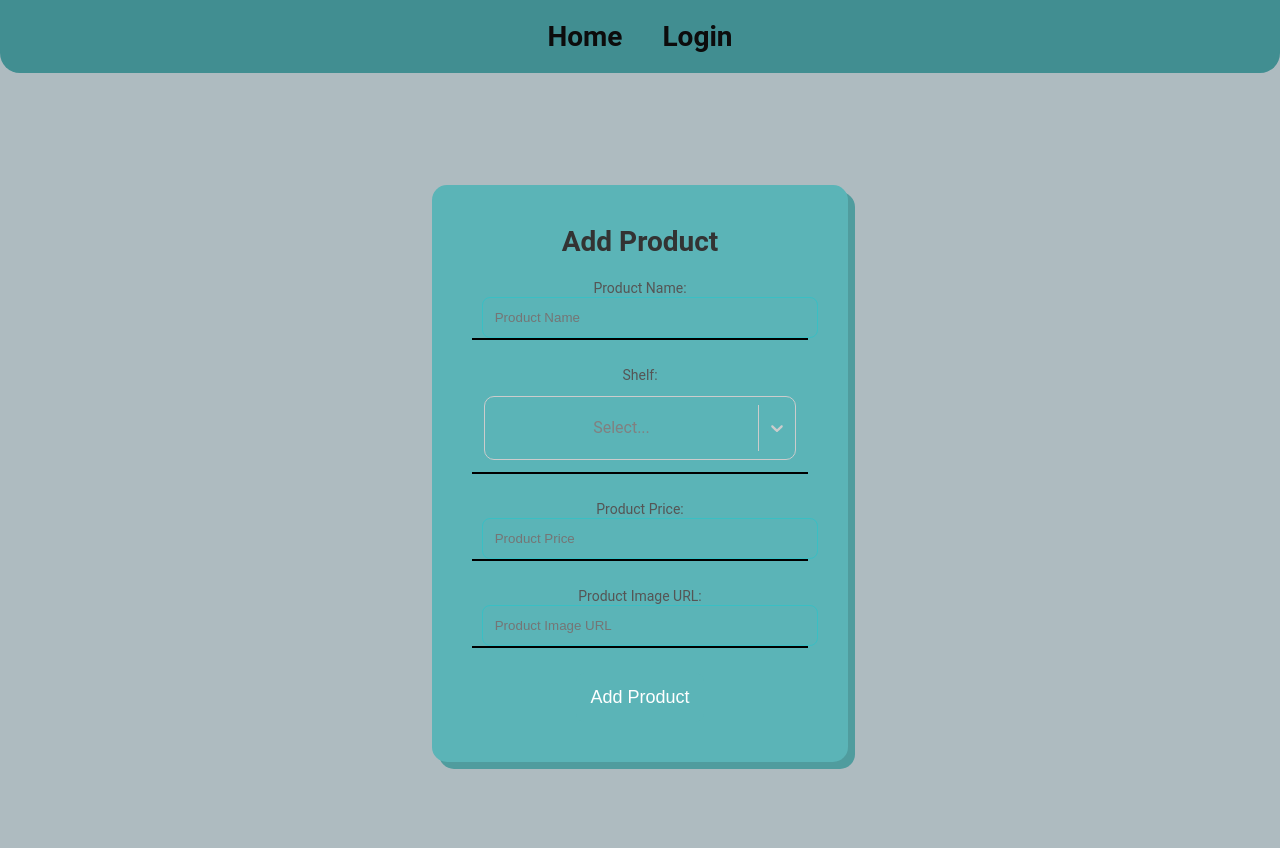
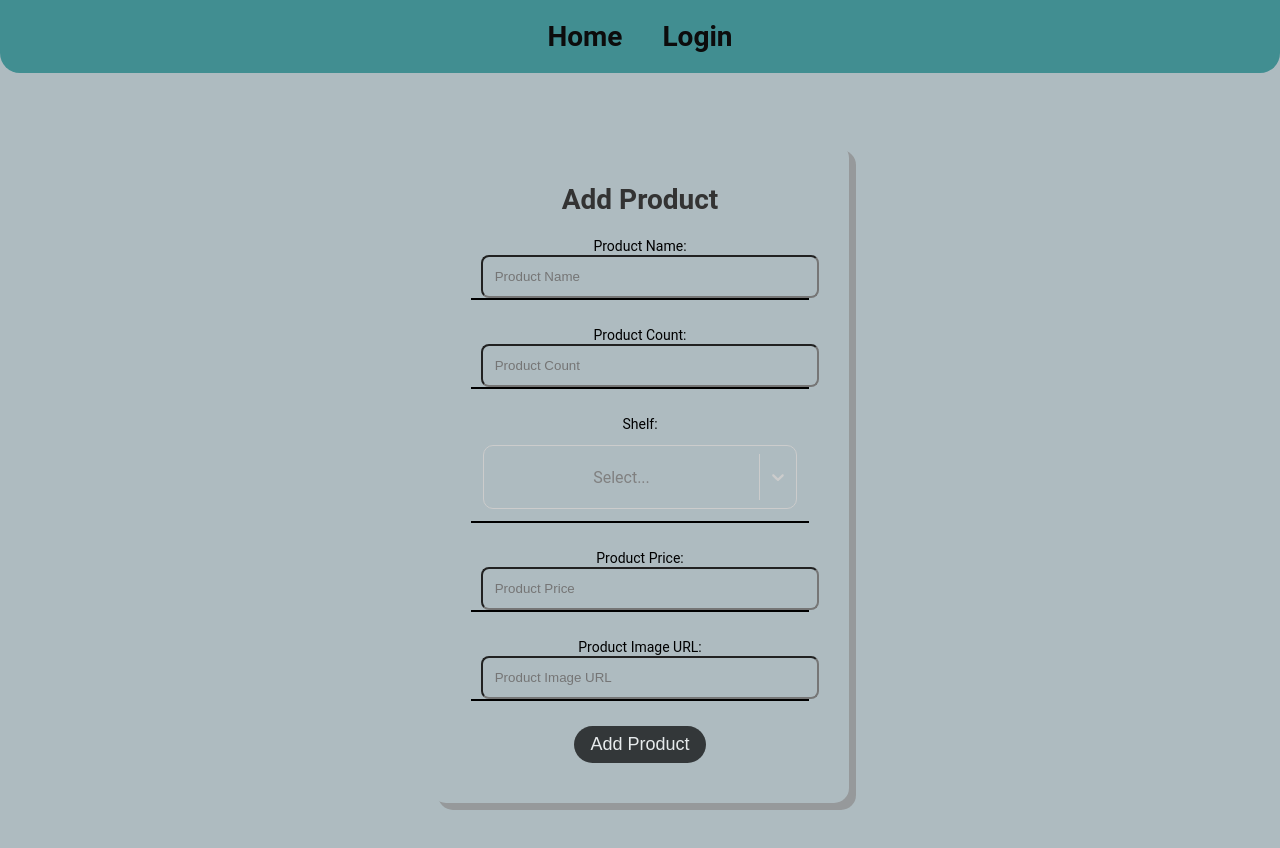
Before and after one commit to Dragonbestgg1/lietotajulomas, a React (Create React App) app: page /data in a window 1280 px wide. Shown: the top 848 px of the page. Built offline with nearby package versions, Linux system fonts and the light colour scheme; no server answers.

Commit message:
big pull

```diff
--- a/package.json
+++ b/package.json
@@ -7,7 +7,9 @@
     "@testing-library/react": "^13.4.0",
     "@testing-library/user-event": "^13.5.0",
     "axios": "^1.6.2",
+    "html2canvas": "^1.4.1",
     "js-cookie": "^3.0.5",
+    "jspdf": "^2.5.1",
     "jwt-decode": "^4.0.0",
     "react": "^18.2.0",
     "react-beautiful-dnd": "^13.1.1",
--- a/src/data/index.js
+++ b/src/data/index.js
@@ -52,6 +52,11 @@ class Data extends Component {
               </div>
 
               <div className={`${style.inputContainer}`}>
+                <label htmlFor="productCount">Product Count:</label>
+                <input name="productCount" type="number" className={`${style.input}`} placeholder="Product Count" required />
+              </div>
+
+              <div className={`${style.inputContainer}`}>
                 <label htmlFor="shelf">Shelf:</label>
                 <Select
                   name="shelf"
@@ -91,7 +96,7 @@ class Data extends Component {
       formDataObject[key] = value;
     });
 
-    if (!formDataObject["productName"] || !formDataObject["shelf"] || !formDataObject["productPrice"] || !formDataObject["productImg"]) {
+    if (!formDataObject["productName"] || !formDataObject["productCount"] || !formDataObject["shelf"] || !formDataObject["productPrice"] || !formDataObject["productImg"]) {
       this.setState({ errorMessage: "All fields are required." });
       return;
     }
@@ -107,6 +112,7 @@ class Data extends Component {
         name: formDataObject["productName"],
         price: parseFloat(formDataObject["productPrice"]),
         image_url: formDataObject["productImg"],
+        count: parseFloat(formDataObject["productCount"])
       });
 
       this.setState({ errorMessage: null });
--- a/src/reports/index.js
+++ b/src/reports/index.js
@@ -1,6 +1,8 @@
-import React, { useState, useEffect } from "react";
+import React, { useState, useEffect, useRef } from "react";
 import style from "../styles/reports.module.css";
 import axios from 'axios';
+import html2canvas from 'html2canvas';
+import jsPDF from 'jspdf';
 
 function Reports() {
   const [items, setItems] = useState([]);
@@ -8,11 +10,15 @@ function Reports() {
   const [priceTotal, setPriceTotal] = useState(0);
   const [deliveredTotal, setDeliveredTotal] = useState(0);
   const [days, setDays] = useState(7);
+  const [startDate, setStartDate] = useState('');
+  const [endDate, setEndDate] = useState('');
+  const [companyReport, setCompanyReport] = useState([]);
+  const pdfRef = useRef();
+
 
   useEffect(() => {
-
-
-    axios.get('/report?days=' + days)
+    if (startDate && endDate) {
+      axios.get(`/report?startDate=${startDate}&endDate=${endDate}`)
         .then(response => {
           console.log(response.data);
 
@@ -27,26 +33,63 @@ function Reports() {
           if (response.data.orders) {
             setOrders(response.data.orders);
             setDeliveredTotal(response.data.delivered_total);
+
+            // Generate company report
+            const companyData = {};
+            response.data.orders.forEach(order => {
+              const companyId = order.company_id;
+              if (!companyData[companyId]) {
+                companyData[companyId] = {
+                  companyName: order.company_name,
+                  totalQuantity: 0,
+                  totalCost: 0,
+                };
+              }
+              companyData[companyId].totalQuantity += 1; // Assuming each order is one item
+              companyData[companyId].totalCost += order.item_price;
+            });
+            setCompanyReport(Object.values(companyData));
           }
         })
         .catch(error => {
           console.error('Error fetching items:', error);
         });
+    }
+  }, [startDate, endDate]);
 
+  const handleChangeStartDate = (e) => {
+    setStartDate(e.target.value);
+  };
 
-  }, [days]);
+  const handleChangeEndDate = (e) => {
+    setEndDate(e.target.value);
+  };
 
-  const handleChangeDays = (e) => {
-    setDays(e.target.value);
+  const generatePdf = () => {
+    if (pdfRef.current) {
+      html2canvas(pdfRef.current)
+        .then((canvas) => {
+          const imgData = canvas.toDataURL('image/png');
+          const pdf = new jsPDF();
+          const imgWidth = 210;
+          const imgHeight = (canvas.height * imgWidth) / canvas.width;
+          pdf.addImage(imgData, 'PNG', 0, 0, imgWidth, imgHeight);
+          pdf.save('report.pdf');
+        });
+    }
   };
 
   return (
     <div className={`${style.main}`}>
-      <div className={style.reportsContainer}>
+      <div className={style.reportsContainer} ref={pdfRef}>
         <h1>Reports</h1>
         <label>
-          Days before:
-          <input type="number" value={days} onChange={handleChangeDays} />
+          Start Date:
+          <input type="date" value={startDate} onChange={handleChangeStartDate} />
+        </label>
+        <label>
+          End Date:
+          <input type="date" value={endDate} onChange={handleChangeEndDate} />
         </label>
 
         {/* Display Items Table */}
@@ -108,10 +151,30 @@ function Reports() {
                 </tr>
               ))}
             </tbody>
+            <h2>Company Summary Report</h2>
+            {/* Table header */}
+            <thead>
+              <tr>
+                <th>Company Name</th>
+                <th>Total Quantity</th>
+                <th>Total Cost</th>
+              </tr>
+            </thead>
+            {/* Table body */}
+            <tbody>
+              {companyReport.map(company => (
+                <tr key={company.companyName}>
+                  <td>{company.companyName}</td>
+                  <td>{company.totalQuantity}</td>
+                  <td>{company.totalCost}</td>
+                </tr>
+              ))}
+            </tbody>
           </table>
           {/* Total price and delivered */}
           <p>Total Price: {priceTotal}</p>
           <p>Total Delivered: {deliveredTotal}</p>
+          <button onClick={generatePdf}>Generate PDF</button>
         </div>
       </div>
     </div>
--- a/src/styles/data.module.css
+++ b/src/styles/data.module.css
@@ -20,8 +20,7 @@
   flex-direction: column;
   align-items: center;
   padding: 40px; /* Increased padding */
-  background-color: #5bb4b7;
-  box-shadow: 7px 7px #509c9e;
+  box-shadow: 7px 7px rgba(142, 142, 142, 0.73);
 }
 
 .form {
@@ -49,7 +48,7 @@
 }
 
 label {
-  color: #555; /* Slightly lighter text color */
+  color: black;
   font-size: 14px; /* Smaller font size */
   margin-bottom: 8px;
 }
@@ -75,16 +74,18 @@ label {
 }
 
 .submit {
-  background: #5bb4b7; /* Accent color */
-  border-radius: 8px;
-  border: none;
-  color: #fff;
-  font-size: 18px;
-  transition: 0.3s;
-  padding: 14px; /* Increased padding */
-  cursor: pointer;
+    background: black;
+    border-radius: 30px;
+    border: none;
+    color: #FFFFFF;
+    font-size: 18px;
+    transition: 0.3s ease;
+    padding: 8px 16px;
+    opacity: 0.7;
 }
 
 .submit:hover {
-  background: #4a9ca0; /* Darker accent color on hover */
+    padding: 8px 24px;
+    opacity: 1;
+    scale: 1.1;
 }
--- a/src/styles/reports.module.css
+++ b/src/styles/reports.module.css
@@ -18,8 +18,8 @@ body {
   margin: 20px;
   padding: 20px;
   border-radius: 15px;
-  background-color: #5bb4b7;
-  box-shadow: 7px 7px #509c9e;
+  background-color: white;
+  box-shadow: 7px 7px rgba(142, 142, 142, 0.73);
 }
 
 /* Table Styles */
@@ -38,7 +38,6 @@ th, td {
 }
 
 th {
-  background-color: #3abfc4;
   color: #333;
 }
 
@@ -51,11 +50,9 @@ th {
 input {
   width: 50px;
   padding: 10px;
-  border: 1px solid #3abfc4;
   border-radius: 8px;
   margin-left: 10px;
   transition: 0.3s;
-  background-color: #3abfc4;
 }
 
 input:focus {
```
Also changed, not shown: 1 other file (tests, documents, lock files or other folders). Lines whose indentation alone changed are shown as unchanged.
